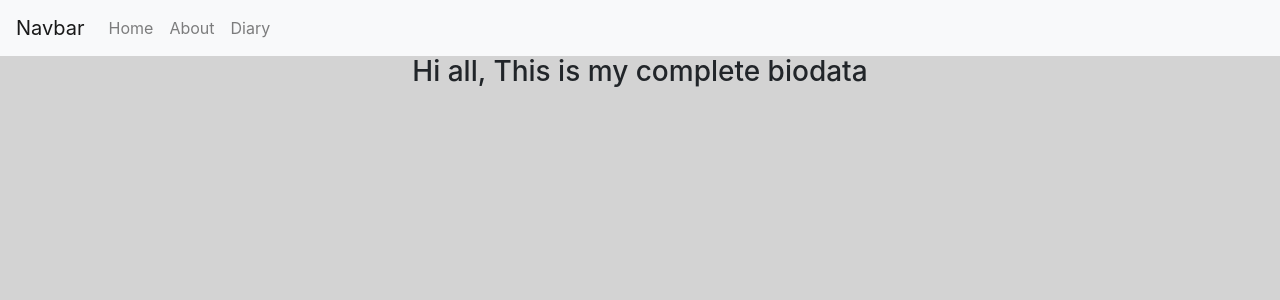
After one commit to sabynn/pbp-lab, a Django app: template templates/description_lab2addon.html in a window 1280 px wide. The commit adds this page. Shown: the top 300 px of the page. Run offline with Django 3.2, Linux system fonts and the light colour scheme; the template is opened without the code that fills it, so the values that code supplies are empty; parts of the project's set-up code (start-up, migrations or seed data) failed here and were passed over; some libraries are stand-ins or nearby versions.

Commit message:
Problem set lab 3

```diff
--- a/requirements.txt
+++ b/requirements.txt
@@ -1,11 +1,13 @@
 astroid==1.5.3
 colorama==0.3.9
 coverage==4.4.1
+dj-database-url==0.4.2
 Django==1.11.4
 gunicorn==19.7.1
 isort==4.2.15
 lazy-object-proxy==1.3.1
 mccabe==0.6.1
+psycopg2==2.7.3.1
 pylint==1.7.2
 pytz==2017.2
 six==1.10.0
--- /dev/null
+++ b/templates/base.html
@@ -0,0 +1,53 @@
+<!DOCTYPE html>
+<html lang="en">
+<head>
+    <meta charset="UTF-8">
+    <title>My Biodata</title>
+    <link rel="stylesheet" href="https://maxcdn.bootstrapcdn.com/bootstrap/4.0.0-beta/css/bootstrap.min.css" integrity="sha384-/Y6pD6FV/Vv2HJnA6t+vslU6fwYXjCFtcEpHbNJ0lyAFsXTsjBbfaDjzALeQsN6M" crossorigin="anonymous">
+</head>
+<style>
+    table, th, td {
+        border: 1px solid black;
+    }
+    .subject{
+        font-size: 20px;
+        font-family: "Comic Sans MS";
+        color: #6650ff;
+    }
+    .value{
+        font-size: 20px;
+        font-family: "Roboto", "Lucida Grande", Verdana, Arial, sans-serif;
+        color: #ff102c;
+    }
+</style>
+<body style="background-color: lightgray">
+    <div class="container-fullwidth">
+        <nav class="navbar navbar-default navbar-expand-lg navbar-light bg-light">
+          <a class="navbar-brand" href="#">Navbar</a>
+          <button class="navbar-toggler" type="button" data-toggle="collapse" data-target="#navbarNav" aria-controls="navbarNav" aria-expanded="false" aria-label="Toggle navigation">
+            <span class="navbar-toggler-icon"></span>
+          </button>
+          <div class="collapse navbar-collapse" id="navbarNav">
+            <ul class="navbar-nav">
+              <li class="nav-item">
+                <a class="nav-link" href="/lab-2/">Home</a>
+              </li>
+              <li class="nav-item" >
+                <a class="nav-link" href="/lab-2-addon/">About</a>
+              </li>
+              <li class="nav-item">
+                <a class="nav-link" href="/lab-3/">Diary</a>
+              </li>
+            </ul>
+          </div>
+        </nav>
+    </div>
+    {% block content %}
+    {% endblock %}
+</body>
+<script src="https://code.jquery.com/jquery-3.2.1.slim.min.js" integrity="sha384-KJ3o2DKtIkvYIK3UENzmM7KCkRr/rE9/Qpg6aAZGJwFDMVNA/GpGFF93hXpG5KkN" crossorigin="anonymous"></script>
+<script src="https://cdnjs.cloudflare.com/ajax/libs/popper.js/1.11.0/umd/popper.min.js" integrity="sha384-b/U6ypiBEHpOf/4+1nzFpr53nxSS+GLCkfwBdFNTxtclqqenISfwAzpKaMNFNmj4" crossorigin="anonymous"></script>
+<script src="https://maxcdn.bootstrapcdn.com/bootstrap/4.0.0-beta/js/bootstrap.min.js" integrity="sha384-h0AbiXch4ZDo7tp9hKZ4TsHbi047NrKGLO3SEJAg45jXxnGIfYzk4Si90RDIqNm1" crossorigin="anonymous"></script>
+{% block jquery %}
+{% endblock %}
+</html>
--- /dev/null
+++ b/templates/description_lab2addon.html
@@ -0,0 +1,13 @@
+{% extends "base.html" %}
+{% block content %}
+<h3 style="text-align: center">Hi all, This is my complete biodata</h3>
+<table align="center" style="text-align: center">
+    {% for bio in bio_dict %}
+        <tr>
+            <td class="subject">{{ bio.subject }}</td>
+            <td class="value">{{ bio.value }}</td>
+        </tr>
+    {% endfor %}
+</table>
+<br><br>
+{% endblock %}
```
Also changed, not shown: lab_2/templates/index_lab2.html (+6 -38 lines), praktikum/settings.py (+6 -2 lines), templates/to_do_list.html (added, +45 -0 lines), .gitlab-ci.yml, README.md, lab_instruction/lab_3/README.md (added), 3 other files.
